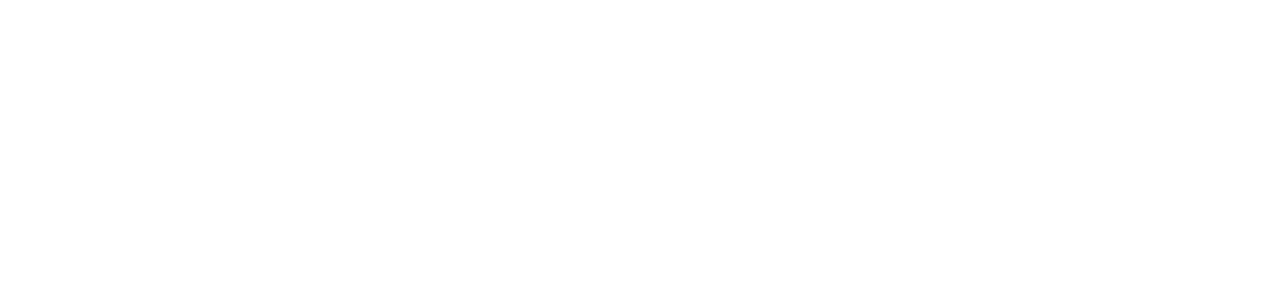
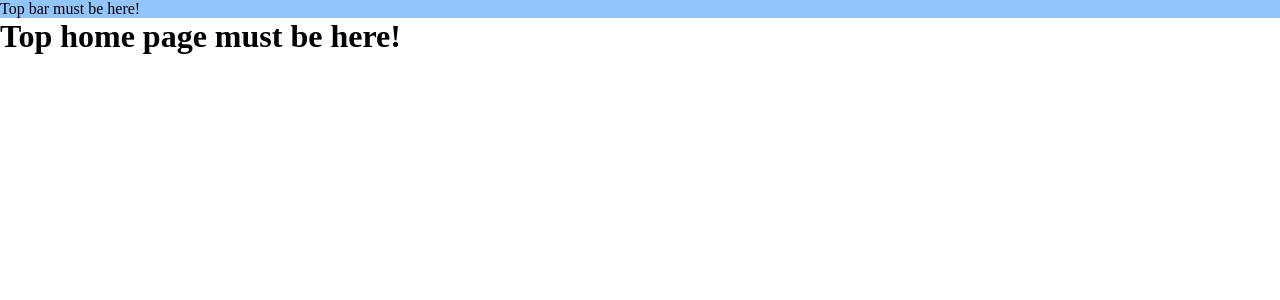
Before and after one commit to VasyaYovbak/GuardianWay, an Angular app: page /home in a window 1280 px wide. Before the commit this address led to /. Shown: the top 300 px of the page. Built offline with nearby package versions, Linux system fonts and the light colour scheme.

Commit message:
add routes for home page

```diff
--- a/src/app/app.component.html
+++ b/src/app/app.component.html
@@ -0,0 +1,3 @@
+<app-top-bar></app-top-bar>
+
+<router-outlet></router-outlet>
--- a/src/app/app.routes.ts
+++ b/src/app/app.routes.ts
@@ -1,3 +1,7 @@
-import { Routes } from '@angular/router';
+import {Routes} from '@angular/router';
+import {HomePageComponent} from "./home-page/home-page.component";
 
-export const routes: Routes = [];
+export const routes: Routes = [
+  {path: '', redirectTo: 'home', pathMatch: 'full'},
+  {component: HomePageComponent, title: 'Home', path: 'home'}
+];
```
Also changed, not shown: src/app/app.component.ts (+6 -4 lines).
